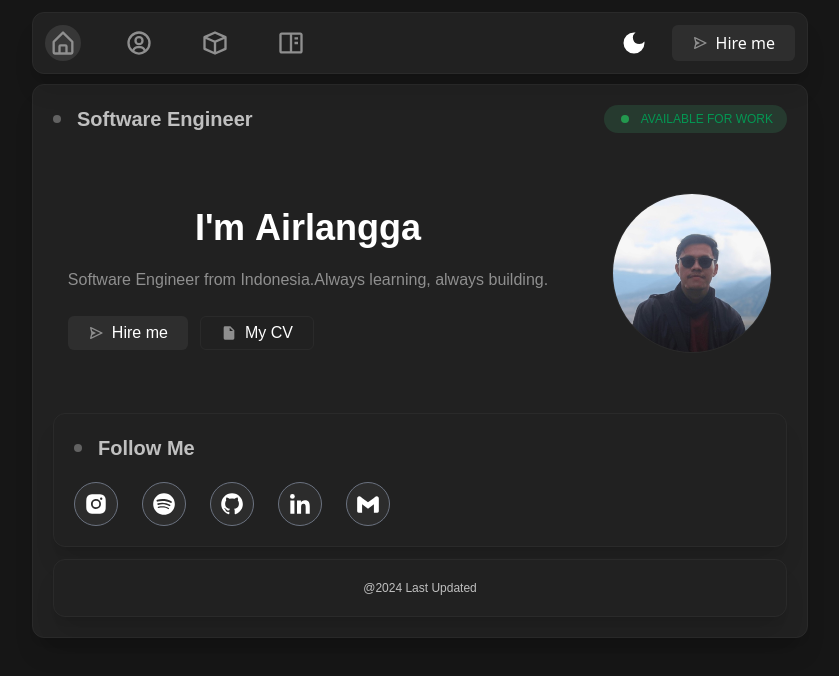
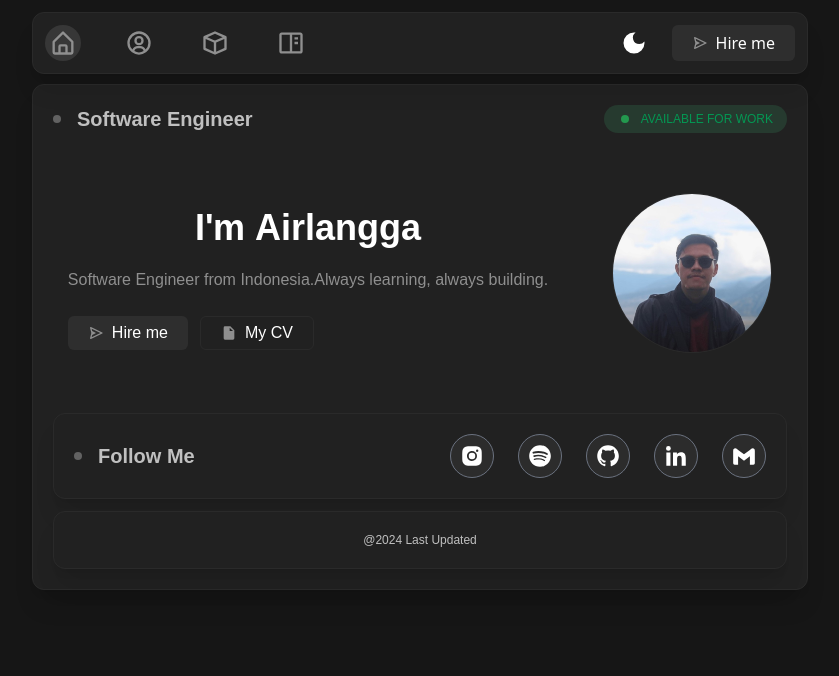
Before and after one commit to muhauliautama/portfolio-aulia, a React (Vite) app: page /home in a window 1280 px wide. Shown: the top 676 px of the page, without its empty margins (220-1059 px from the left). Built offline with nearby package versions, Linux system fonts and the light colour scheme.

Commit message:
feat: bun init

```diff
--- a/src/pages/home.tsx
+++ b/src/pages/home.tsx
@@ -29,7 +29,7 @@ const home = ({ dark }: { dark: any }) => {
       <ContentResp dark={dark} />
 
       {/* follow me */}
-      <CardSecondary dark={dark}>
+      <CardSecondary className="!flex-row sm:!flex-col" dark={dark}>
         <DotCircleContent dark={dark} title="Follow Me" />
         <div className="flex flex-wrap gap-6 items-center sm:justify-evenly sm:items-center sm:gap-2 xs:gap-4">
           {SosialMedia.map((key) => {
```
Also changed, not shown: 1 other file (tests, documents, lock files or other folders).
